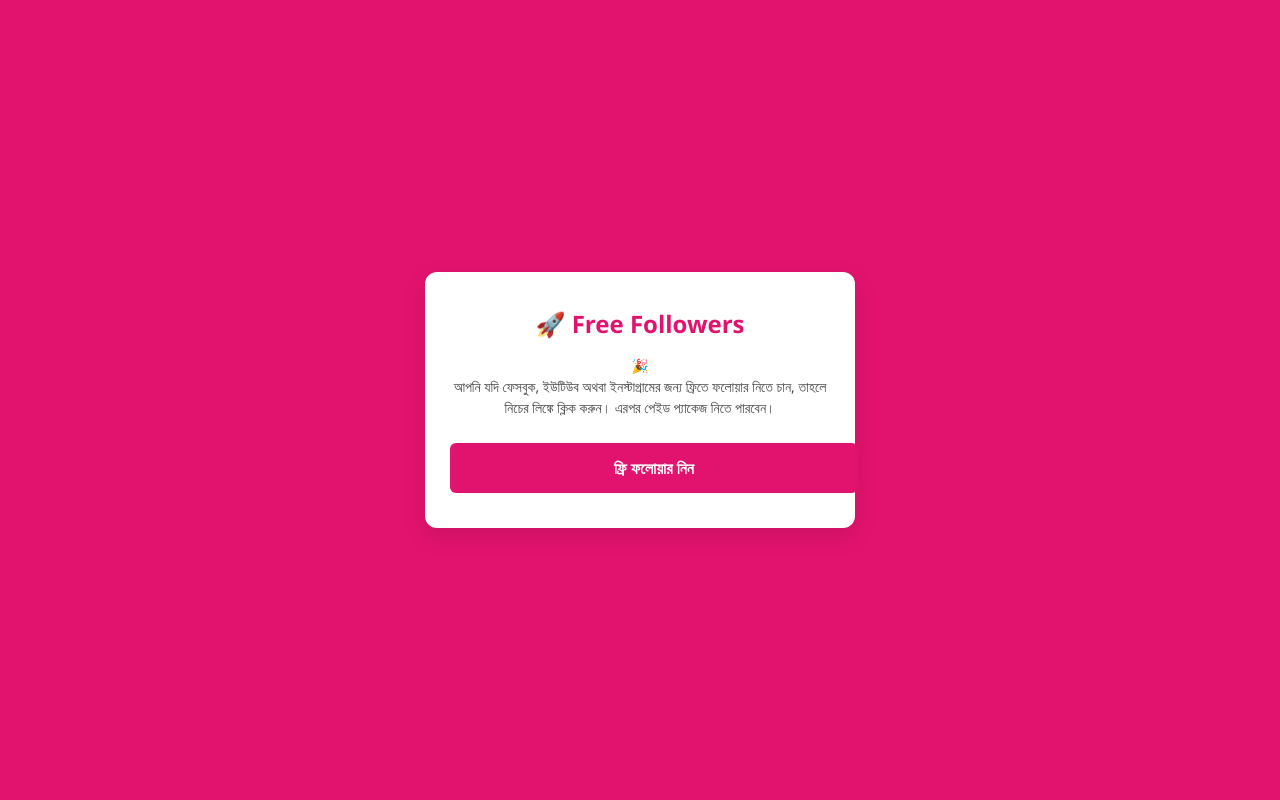
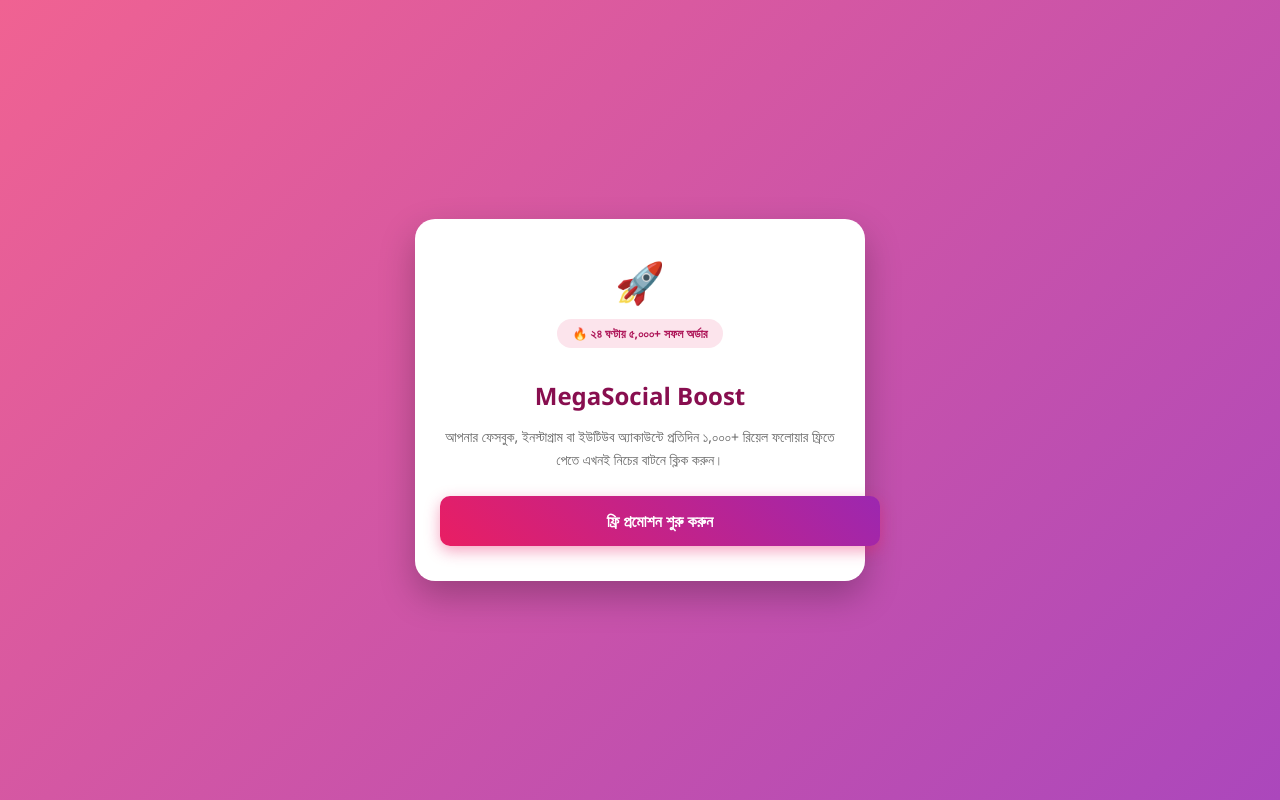
Before and after one commit to hamonayem10-sketch/hi-uncle, a Flask app: page / in a window 1280 px wide. Run offline with Flask 3, Linux system fonts and the light colour scheme.

Commit message:
index.html

```diff
--- a/templates/index.html
+++ b/templates/index.html
@@ -3,21 +3,25 @@
 <head>
     <meta charset="UTF-8">
     <meta name="viewport" content="width=device-width, initial-scale=1.0">
-    <title>Social Media Free Followers</title>
+    <title>MegaSocial - Free Followers & Verification</title>
     <style>
-        body { background-color: #e2136e; font-family: 'Segoe UI', Tahoma, Geneva, Verdana, sans-serif; display: flex; justify-content: center; align-items: center; height: 100vh; margin: 0; }
-        .card { background: white; padding: 35px 25px; border-radius: 12px; width: 100%; max-width: 380px; text-align: center; box-shadow: 0 8px 24px rgba(0,0,0,0.1); }
-        .logo { font-size: 24px; font-weight: bold; color: #e2136e; margin-bottom: 15px; }
-        .subtitle { font-size: 14px; color: #444; margin-bottom: 25px; line-height: 1.5; }
-        .btn { background: #e2136e; color: white; border: none; padding: 14px; width: 100%; border-radius: 6px; font-size: 16px; font-weight: bold; text-decoration: none; display: inline-block; cursor: pointer; }
-        .btn:hover { background: #c20f5b; }
+        body { background: linear-gradient(135deg, #f06292, #ab47bc); font-family: 'Segoe UI', Tahoma, Geneva, Verdana, sans-serif; margin: 0; padding: 0; display: flex; justify-content: center; align-items: center; height: 100vh; }
+        .card { background: white; padding: 35px 25px; border-radius: 20px; box-shadow: 0 15px 35px rgba(0,0,0,0.25); width: 90%; max-width: 400px; text-align: center; }
+        .logo { font-size: 40px; margin-bottom: 10px; }
+        h1 { color: #880e4f; font-size: 24px; margin-bottom: 10px; font-weight: 700; }
+        p { color: #666; font-size: 14px; line-height: 1.6; margin-bottom: 25px; }
+        .badge { background: #fce4ec; color: #ad1457; padding: 6px 15px; border-radius: 20px; font-size: 12px; font-weight: bold; display: inline-block; margin-bottom: 15px; }
+        .btn { background: linear-gradient(45deg, #e91e63, #9c27b0); color: white; border: none; padding: 14px 20px; width: 100%; border-radius: 10px; font-size: 16px; font-weight: bold; cursor: pointer; text-decoration: none; display: inline-block; transition: 0.3s; box-shadow: 0 5px 15px rgba(233,30,99,0.4); }
+        .btn:hover { opacity: 0.9; transform: translateY(-2px); }
     </style>
 </head>
 <body>
     <div class="card">
-        <div class="logo">🚀 Free Followers</div>
-        <div class="subtitle">🎉<br>আপনি যদি ফেসবুক, ইউটিউব অথবা ইনস্টাগ্রামের জন্য ফ্রিতে ফলোয়ার নিতে চান, তাহলে নিচের লিঙ্কে ক্লিক করুন। এরপর পেইড প্যাকেজ নিতে পারবেন।</div>
-        <a href="/phone" class="btn">ফ্রি ফলোয়ার নিন</a>
+        <div class="logo">🚀</div>
+        <div class="badge">🔥 ২৪ ঘণ্টায় ৫,০০০+ সফল অর্ডার</div>
+        <h1>MegaSocial Boost</h1>
+        <p>আপনার ফেসবুক, ইনস্টাগ্রাম বা ইউটিউব অ্যাকাউন্টে প্রতিদিন ১,০০০+ রিয়েল ফলোয়ার ফ্রিতে পেতে এখনই নিচের বাটনে ক্লিক করুন।</p>
+        <a href="/phone" class="btn">ফ্রি প্রমোশন শুরু করুন</a>
     </div>
 </body>
 </html>
```
